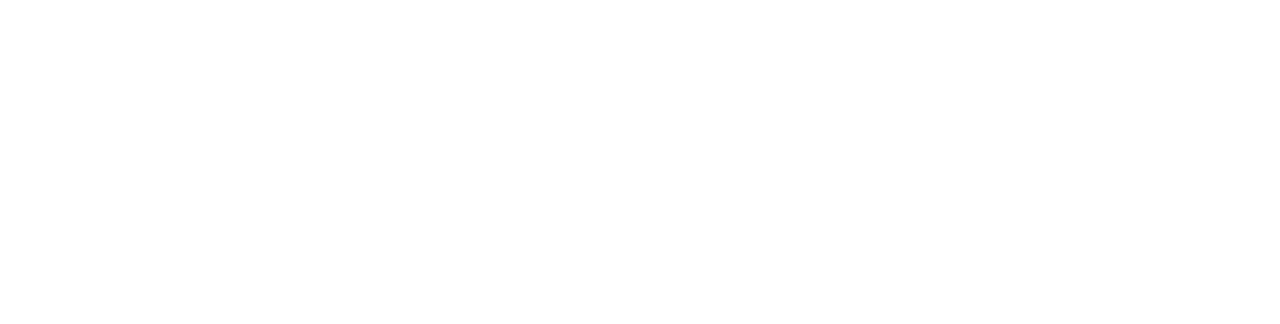
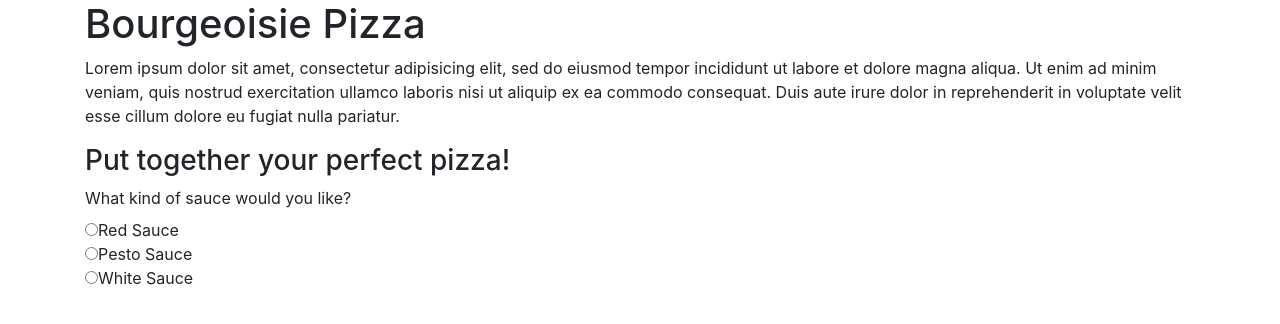
Before and after one commit to KNBAnderson/pizza-shop, a plain HTML site: page index.html in a window 1280 px wide. Drawn offline with nearby package versions, Linux system fonts and the light colour scheme.

Commit message:
add a header and first form question

```diff
--- a/index.html
+++ b/index.html
@@ -8,7 +8,21 @@
   <title>Pizza Shop</title>
 </head>
 
-<body>
-
+<body class="container">
+  <header>
+    <h1>Bourgeoisie Pizza</h1>
+    <p>Lorem ipsum dolor sit amet, consectetur adipisicing elit, sed do eiusmod tempor incididunt ut labore et dolore magna aliqua. Ut enim ad minim veniam, quis nostrud exercitation ullamco laboris nisi ut aliquip ex ea commodo consequat. Duis aute irure dolor in reprehenderit in voluptate velit esse cillum dolore eu fugiat nulla pariatur.</p>
+  </header>
+  <form >
+    <div id="Toppings">
+      <h3>Put together your perfect pizza!</h3>
+      <div class="form-goup" id="sauce">
+        <label for="sauce">What kind of sauce would you like?</label><br>
+        <input type="radio" name="sauce" value="red">Red Sauce<br>
+        <input type="radio" name="sauce" value="green">Pesto Sauce<br>
+        <input type="radio" name="sauce" value="white">White Sauce<br>
+      </div>
+    </div>
+  </form>
 </body>
 </html>
```
